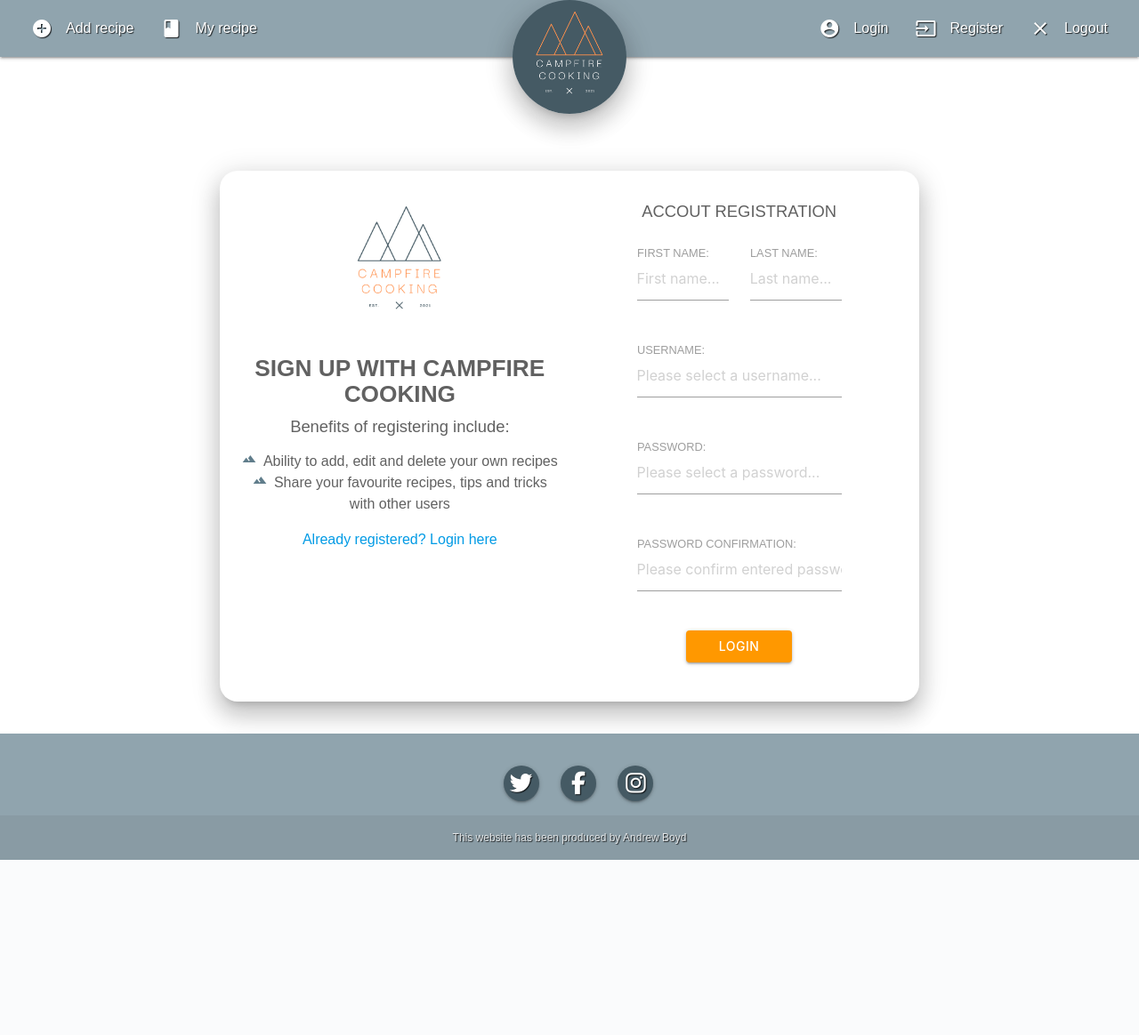
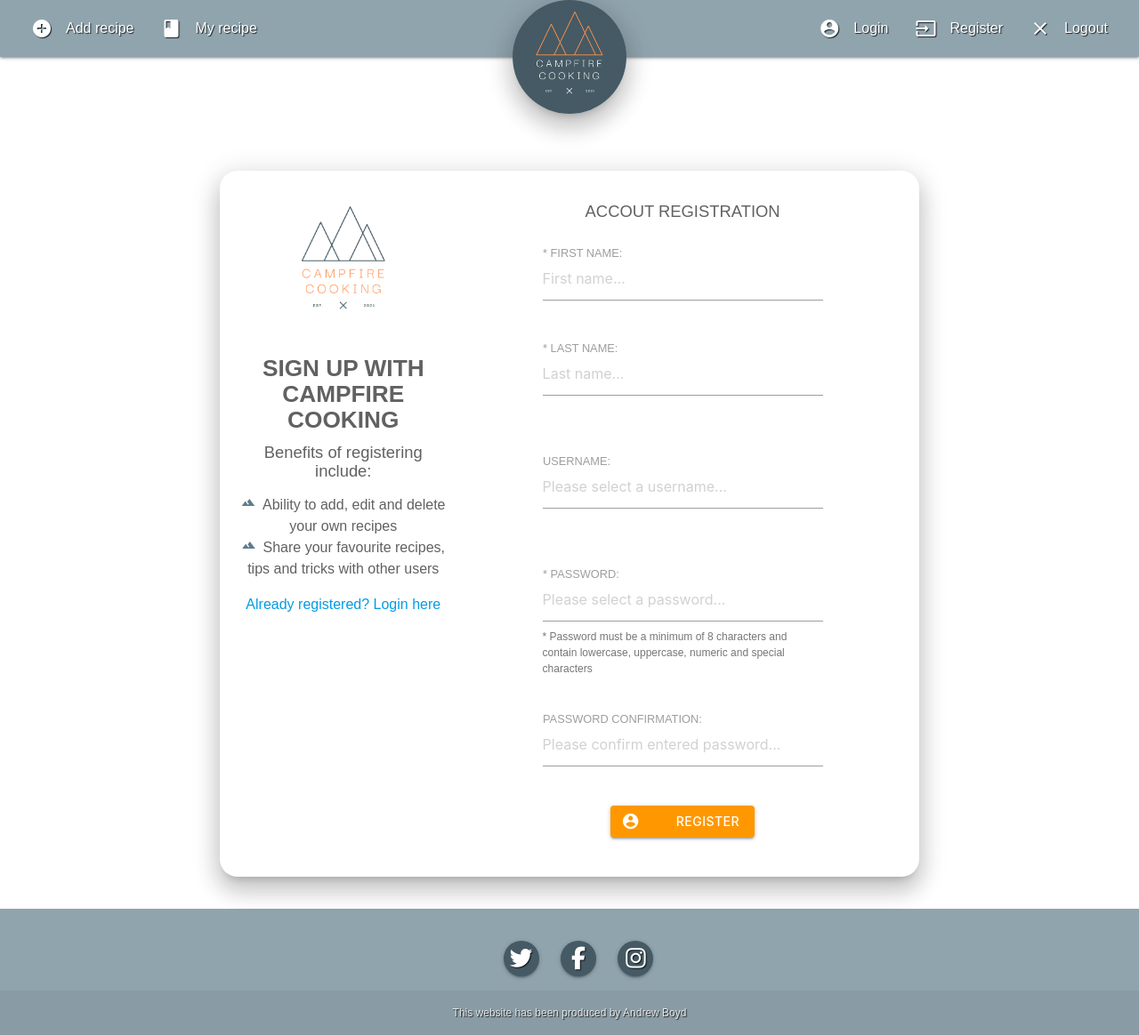
Before and after one commit to andrewboyd79/campfire-cooking, a Flask app: page /register in a window 1280 px wide. Shown: the whole page at 89% size. Before the commit the page ends 967 px from the top, so only its background shows below. Run offline with Flask 2, Linux system fonts and the light colour scheme; some libraries are stand-ins or nearby versions.

Commit message:
Wired up registration form

```diff
--- a/app.py
+++ b/app.py
@@ -1,7 +1,8 @@
 import os
 from flask import (
-    Flask, render_template, url_for, redirect, flash)
+    Flask, render_template, url_for, redirect, flash, request, session)
 from flask_pymongo import PyMongo
+from werkzeug.security import generate_password_hash, check_password_hash
 if os.path.exists("env.py"):
     import env
 
@@ -24,6 +25,30 @@ def recipes():
 
 @app.route("/register", methods=["GET", "POST"])
 def register():
+    if request.method == "POST":
+        # check for existing username using .findone method
+        existing_user = mongo.db.users.find_one(
+            {"username": request.form.get("username").lower()}
+        )
+
+        # returns flash message if user exists and resets page
+        if existing_user:
+            flash("This username already exists \
+            - please select a new username")
+            return redirect(url_for("register"))
+
+        # register if user down't exist
+        register = {
+            "username": request.form.get("username").lower(),
+            "password": generate_password_hash(request.form.get("password")),
+            "forename": request.form.get("forename").lower(),
+            "surname": request.form.get("surname").lower()
+        }
+        mongo.db.users.insert_one(register)
+
+        # puts new user into session
+        session["user"] = request.form.get("username").lower()
+        flash("Thank you for registering with Campfire Cooking!")
     return render_template("register.html")
 
 
--- a/static/css/style.css
+++ b/static/css/style.css
@@ -5,6 +5,13 @@ html{
 body {
     font-family: acumin-pro, sans-serif;
     font-weight: 400;
+}
+
+.flashes{
+    font-family: acumin-pro, sans-serif;
+    font-weight: 700;
+    max-width: 50vw;
+    margin-top: 5rem;
 }
 
 .main_content{
@@ -84,6 +91,7 @@ footer li {
 .registration-benefits i{
     margin-right: 0.5rem;
 }
+
 /*--For screen sizes up to 600px--*/
 @media screen and (max-width: 600px){
  .brand-logo img{
--- a/templates/base.html
+++ b/templates/base.html
@@ -43,12 +43,24 @@
         </ul>
     </header>
 
+    <section>
+        <!--For displaying flash messages-->
+        {% with messages = get_flashed_messages() %}
+            {% if messages %}
+                {% for message in messages %}
+                    <div class="row flashes">
+                        <h5 class="text-shadow blue-grey darken-2 white-text center-align">{{ message }}</h5>
+                    </div>
+                {% endfor %}
+            {% endif %}
+        {% endwith %}
+    </section>
+
     <div class="container main_content">
 
     {% block content %}
 
     {% endblock %}
-
 
     </div>
 
--- a/templates/login.html
+++ b/templates/login.html
@@ -18,14 +18,14 @@
                     <h6 class="center-align">Login to your account</h6>
                     <div class="row">
                             <div class="input-field col s10 l8 offset-s1 offset-l2">
-                                <input placeholder="Please select a username... " id="username" type="text" class="validate">
+                                <input placeholder="Please select a username... " id="username" name="username" type="text" class="validate">
                                 <label for="username">Username:</label>
                             </div>
                         </div>
 
                         <div class="row">
                             <div class="input-field col s10 l8 offset-s1 offset-l2">
-                                <input placeholder="Please select a password... "id="password" type="password" class="validate">
+                                <input placeholder="Please select a password... "id="password" name="password" type="password" class="validate">
                                 <label for="password">Password:</label>
                             </div>
                         </div>
--- a/templates/register.html
+++ b/templates/register.html
@@ -7,7 +7,7 @@
 
             <!--Sign up and benefits - Left hand side section-->
             <div class="row">
-                <div class="col s12 l6 center form-welcome">
+                <div class="col s12 l4 xl4 center form-welcome">
                     <img class="logo-alt" src="{{url_for('static', filename='images/campfire-cooking-logo-alt.png') }}"
                         alt="campfire cooking alternative logo">
                     <h5>Sign up with Campfire Cooking</h5>
@@ -22,47 +22,50 @@
                 </div>
 
                 <!--Registration form - Right hand side section-->
-                <form class="col s12 l6 form-details">
+                <form class="col s12 l8 xl8 form-details" method="POST" action="{{ url_for('register') }}">
                     <h6 class="center-align hide-on-med-and-down">Accout registration</h6>
 
                     <div class="row">
-                        <div class="input-field col s10 xl4 offset-s1 offset-xl2">
-                            <input placeholder="First name... " id="forename" type="text" class="validate">
-                            <label for="forename">First Name:</label>
+                        <div class="input-field col s10 xl8 offset-s1 offset-xl2">
+                            <input placeholder="First name... " id="forename" name="forename" type="text" minlength="3" maxlength="25" pattern="^[a-zA-Z]{3,25}" class="validate">
+                            <label for="forename">* First Name:</label>
+                            <span class="helper-text" data-error="Forename unsuitable - must be between 3 & 25 characters" data-success="Surname suitable"></span>
                         </div>
 
-                        <div class="input-field col s10 xl4 offset-s1">
-                            <input placeholder="Last name... " id="surname" type="text" class="validate">
-                            <label for="surname">Last Name:</label>
+                        <div class="input-field col s10 xl8 offset-s1 offset-xl2">
+                            <input placeholder="Last name... " id="surname" name="surname" type="text" minlength="3" maxlength="35" pattern="^[a-zA-Z]{3,35}" class="validate">
+                            <label for="surname">* Last Name:</label>
+                            <span class="helper-text" data-error="Surname unsuitable - must be between 3 & 35 characters" data-success="Surname suitable"></span>
                         </div>
                     </div>
 
                     <div class="row">
                         <div class="input-field col s10 xl8 offset-s1 offset-xl2">
-                            <input placeholder="Please select a username... " id="username" type="text"
+                            <input placeholder="Please select a username... " id="username" name="username" minlength="5" maxlength="25" pattern="^[a-zA-Z0-9._]{5,25}" type="text"
                                 class="validate">
                             <label for="username">Username:</label>
+                            <span class="helper-text" data-error="Username unsuitable - must be between 5 & 25 characters" data-success="Username suitable"></span>
                         </div>
                     </div>
 
                     <div class="row">
                         <div class="input-field col s10 xl8 offset-s1 offset-xl2">
-                            <input placeholder="Please select a password... " id="password" type="password"
-                                class="validate">
-                            <label for="password">Password:</label>
+                            <input placeholder="Please select a password... " id="password" minlength="8" maxlength="25" pattern="(?=.*\d)(?=.*[a-z])(?=.*[A-Z]).{8,}"      type="password" class="validate">
+                            <label for="password">* Password:</label>
+                             <span class="helper-text" data-error="Password unsuitable - ensure password is minimum of 8 characters and contain lowercase, uppercase, numeric and special characters" data-success="Password suitable">* Password must be a minimum of 8 characters and contain lowercase, uppercase, numeric and special characters</span>
                         </div>
                     </div>
 
                     <div class="row">
                         <div class="input-field col s10 xl8 offset-s1 offset-xl2">
                             <input placeholder="Please confirm entered password... " id="confirm_password"
-                                type="password" class="validate">
+                                name = "password" type="password" minlength="8" maxlength="25" pattern="(?=.*\d)(?=.*[a-z])(?=.*[A-Z]).{8,}" class="validate">
                             <label for="confirm_password">Password Confirmation:</label>
                         </div>
                     </div>
 
                     <button class="btn waves-effect waves-grey col s4 offset-s4 orange" type="submit"
-                        name="action">Login
+                        name="action">Register
                         <i class="material-icons left">account_circles</i>
                     </button>
                 </form>
```
